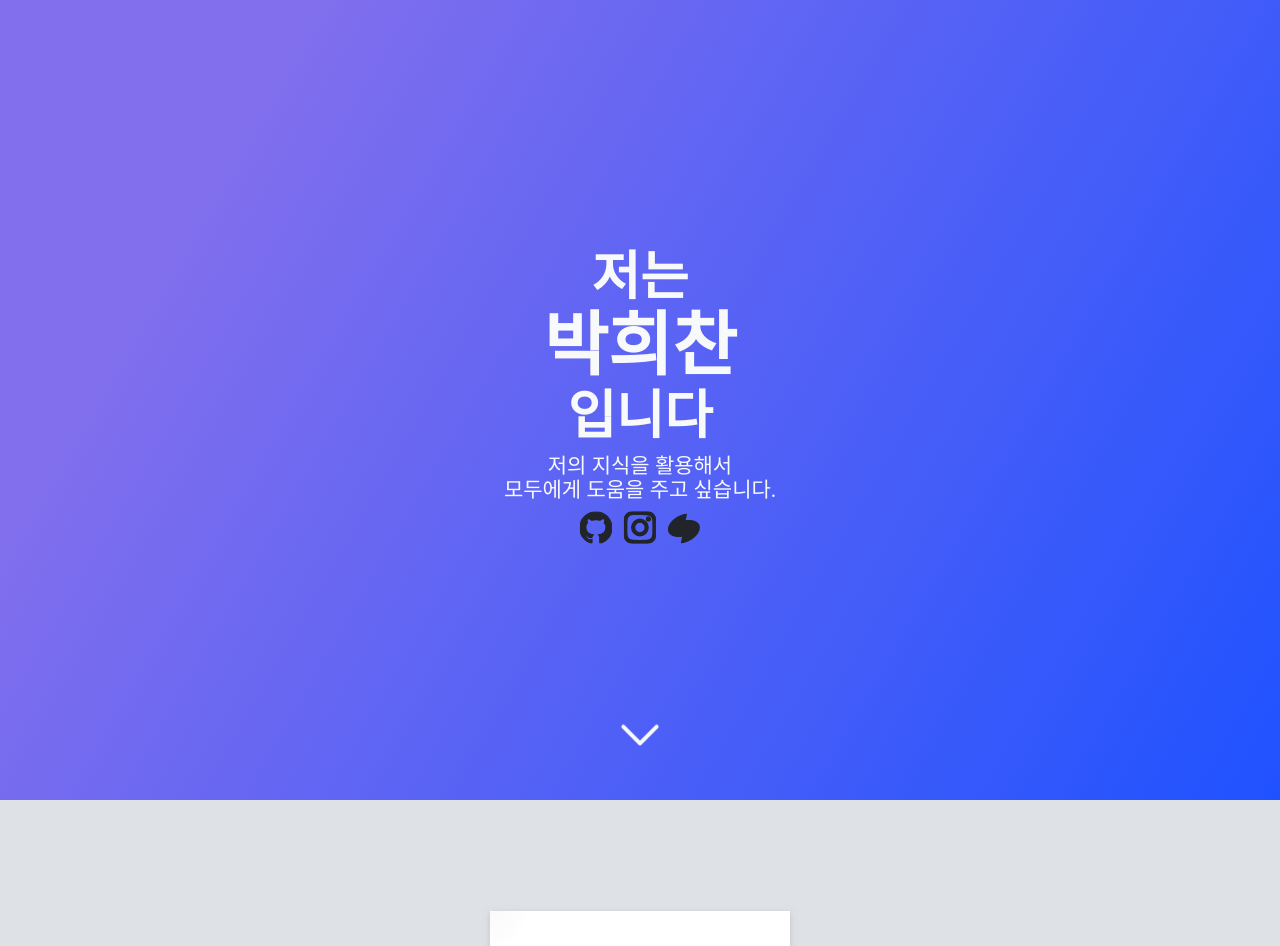
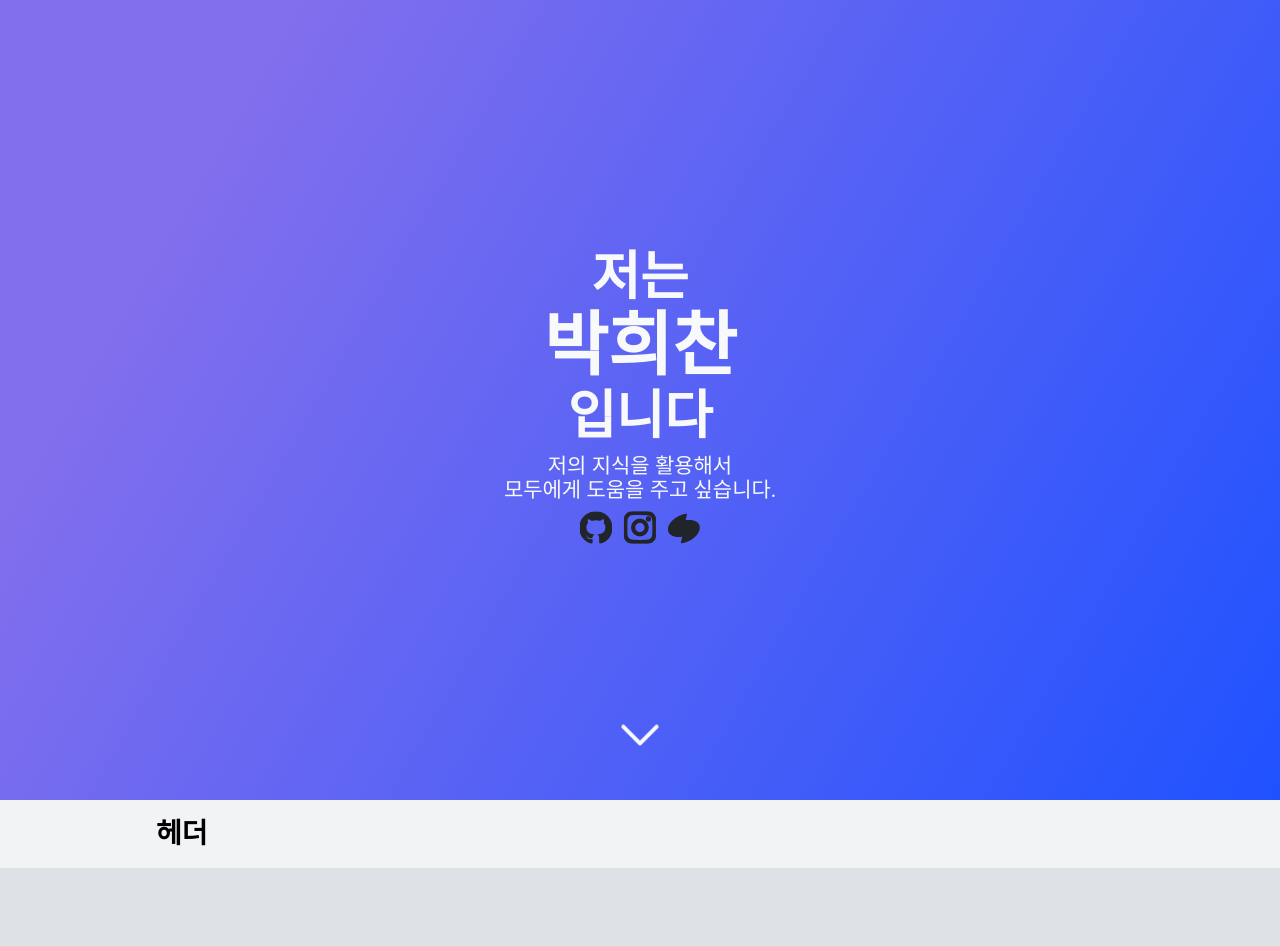
Before and after one commit to kichan05/kichan.dev, a React (Create React App) app: page / in a window 1280 px wide. Shown: the top 946 px of the page. Built offline with nearby package versions, Linux system fonts and the light colour scheme; a web font is replaced by a local one.

Commit message:
헤더 추가

```diff
--- a/src/component/BusunessCard.js
+++ b/src/component/BusunessCard.js
@@ -20,7 +20,7 @@ const BusinessCardStyle = styled.div`
     font-family: S-CoreDream;
 
     position: relative;
-    z-index: 999;
+    z-index: 2;
   }
 
   .front, .back {
--- a/src/component/Header.js
+++ b/src/component/Header.js
@@ -6,8 +6,9 @@ const HeaderStyle = styled.header`
 
   background-color: ${p => p.theme.color.Gray1};
 
-  position: fixed;
+  position: sticky;
   top: 0;
+  z-index: 999;
 
   & > div {
     width: 100%;
--- a/src/data/ProfileData.js
+++ b/src/data/ProfileData.js
@@ -12,7 +12,7 @@ export const profileData = [
     date: "2021.11 ~ 2022.11",
     description: (
       <>
-        모바일콘텐츠 개발반 <a href={"https://edcan.kr"} target={"_blank"}>EDCAN</a>의 8기 부부장으로 활동했습니다.
+        모바일콘텐츠 개발반 <a href={"https://edcan.kr"} target={"_blank"}>EDCAN</a>의 8기 부장으로 활동했습니다.
         <br/>
         동아리를 총괄하고 수업 준비, 행사 준비를 하면서 1년동안 동아리를 이끌어 갔습니다.
         <br/><br/>
--- a/src/page/Page.js
+++ b/src/page/Page.js
@@ -3,6 +3,7 @@ import {PageBasicStyle} from "../style/BasicStyle";
 import {FirstSection} from "../section/FirstSection";
 import {BusinessCardSection} from "../section/BusinessCardSection";
 import {ProfileSection} from "../section/ProfileSection";
+import Header from "../component/Header";
 
 const PageStyle = styled.div`
    ${PageBasicStyle};
@@ -12,6 +13,7 @@ const Page = () => {
   return (
     <PageStyle>
       <FirstSection/>
+      <Header/>
       <BusinessCardSection/>
       <ProfileSection/>
     </PageStyle>
--- a/src/style/BasicStyle.js
+++ b/src/style/BasicStyle.js
@@ -1,8 +1,6 @@
 import {css} from "styled-components";
 
 export const PageBasicStyle = css`
-  margin-top: var(--header-height);
-
   & > .content {
     width: 100%;
     max-width: ${({theme}) => theme.size.mobileMaxWidth}px;
```
